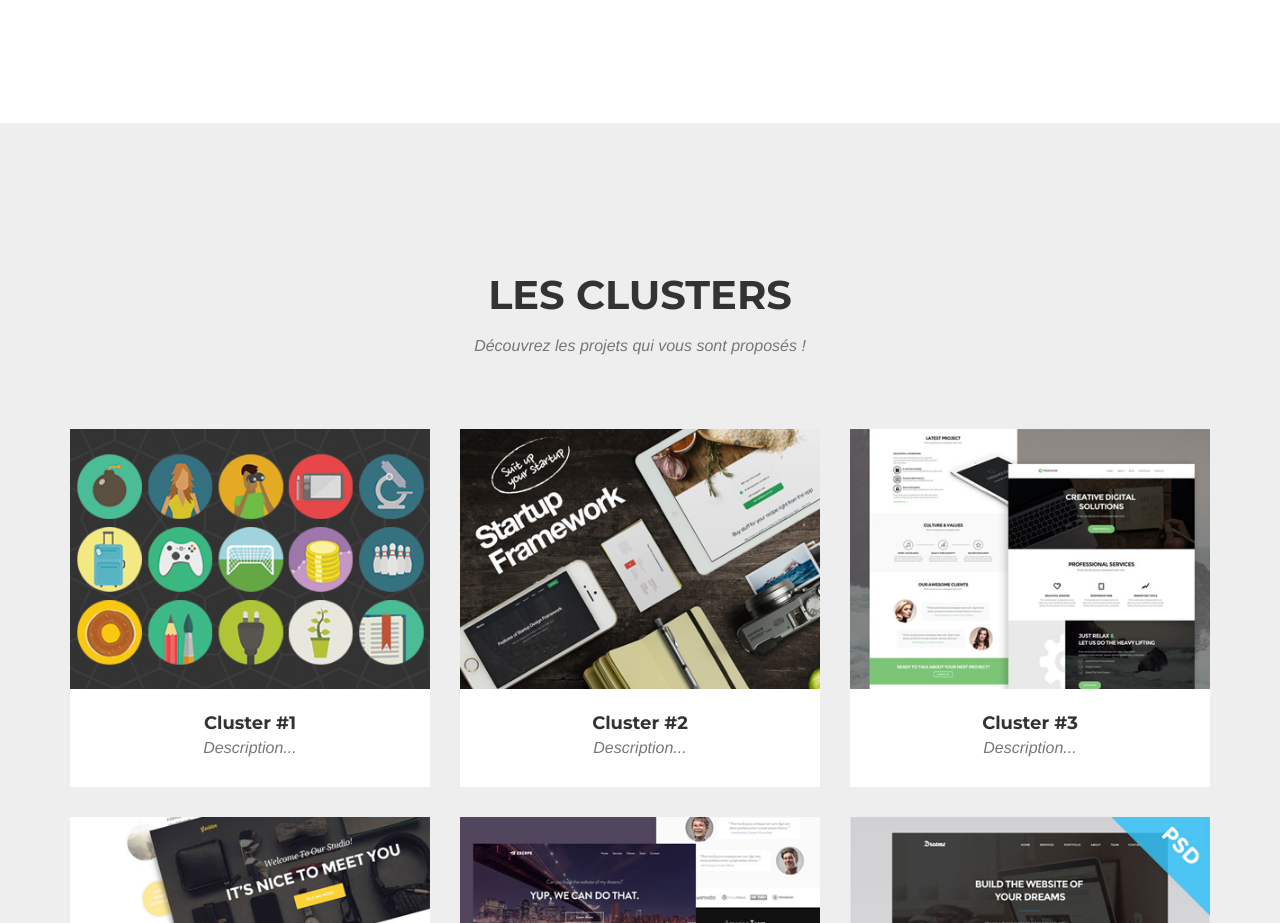
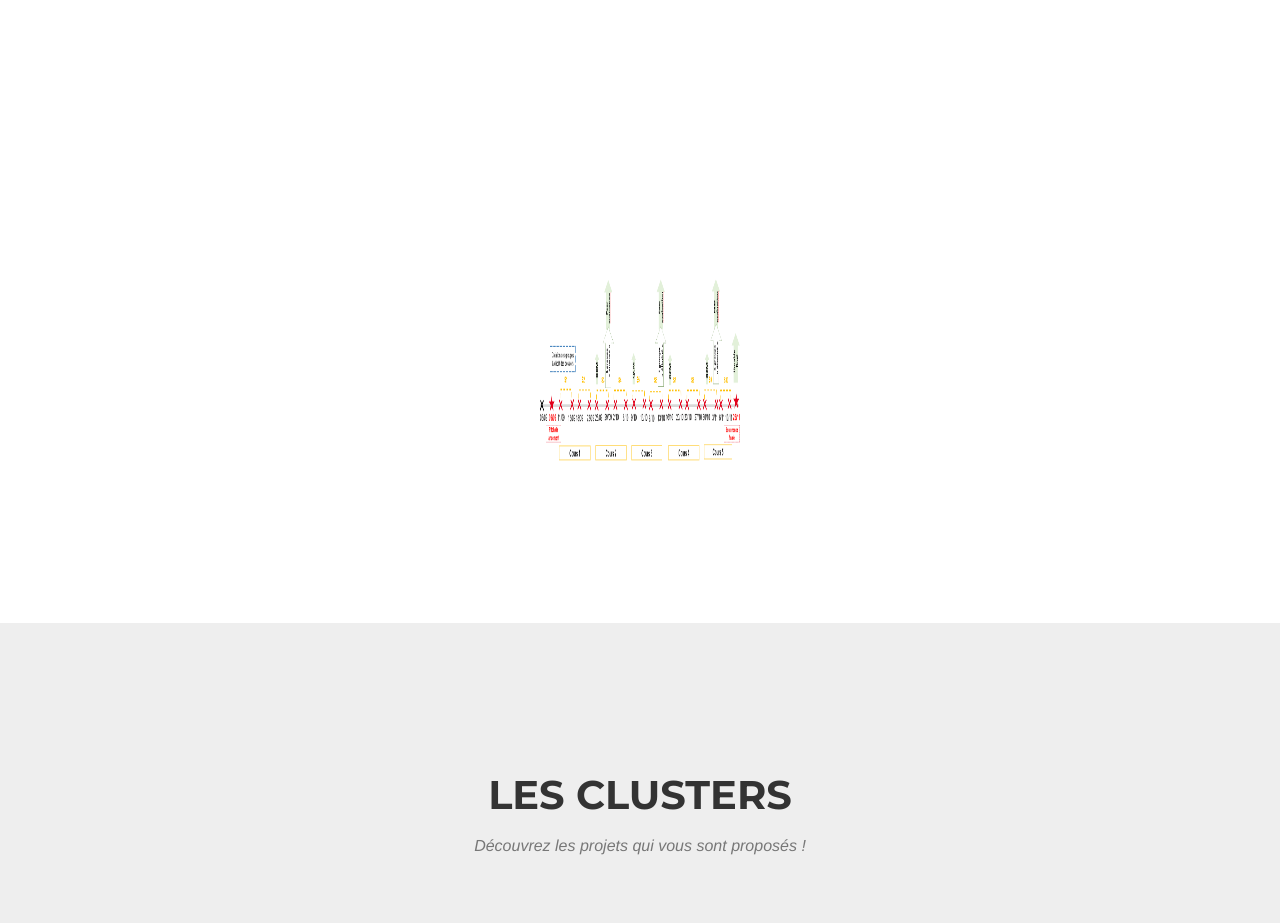
Before and after one commit to touronalex/EMMS-Track, a website: page index.html in a window 1280 px wide. Shown: the part 2480-3403 px from the top of the page. Drawn offline with nearby package versions, Linux system fonts and the light colour scheme; a web font is replaced by a local one.

Commit message:
Update index.html

```diff
--- a/index.html
+++ b/index.html
@@ -163,6 +163,17 @@
                     </ul>
                 </div>
             </div>
+        </div>
+    </section>
+
+	   <!-- Section dispositif -->
+    <section id="dispositif">
+        <div class="container text-center">
+            <div class="row text-center">
+                <div class="text-center">
+                    <img src="img/dispositif.png" width="200" height="200">
+           </div>
+          </div>
         </div>
     </section>
 
```
